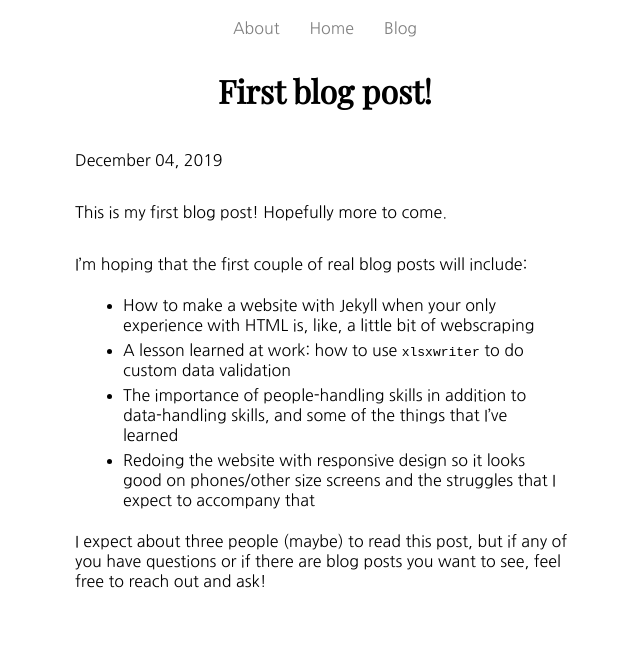
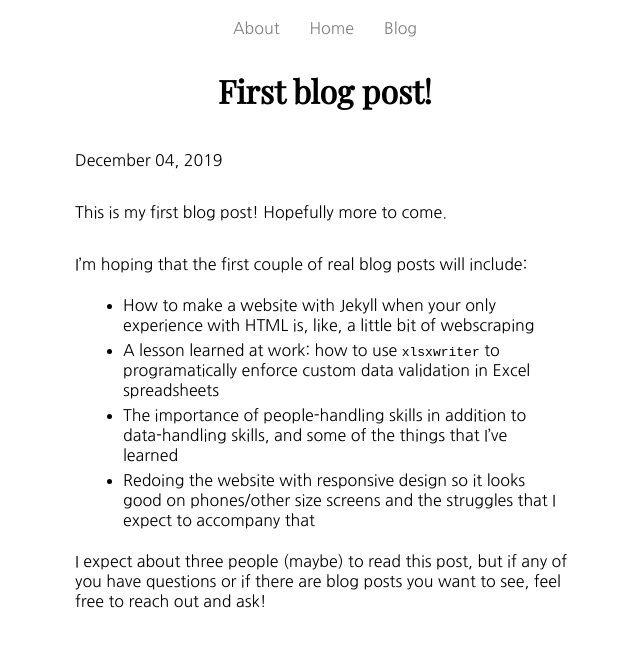
Before and after one commit to sam-hoffman/website, a Jekyll site: the page built from _posts/2019-12-04-first-post.md, in a window 1280 px wide. Shown: the top 647 px of the page, without its empty margins (315-955 px from the left). Built offline with Jekyll 4.4.1, drawn with Linux system fonts in a browser that asks for light colours.

Commit message:
updated blog text

```diff
--- a/_posts/2019-12-04-first-post.md
+++ b/_posts/2019-12-04-first-post.md
@@ -9,7 +9,7 @@ This is my first blog post! Hopefully more to come.
 
 I'm hoping that the first couple of real blog posts will include:
   * How to make a website with Jekyll when your only experience with HTML is, like, a little bit of webscraping
-  * A lesson learned at work: how to use `xlsxwriter` to do custom data validation
+  * A lesson learned at work: how to use `xlsxwriter` to programatically enforce custom data validation in Excel spreadsheets
   * The importance of people-handling skills in addition to data-handling skills, and some of the things that I've learned
   * Redoing the website with responsive design so it looks good on phones/other size screens and the struggles that I expect to accompany that
 
```
